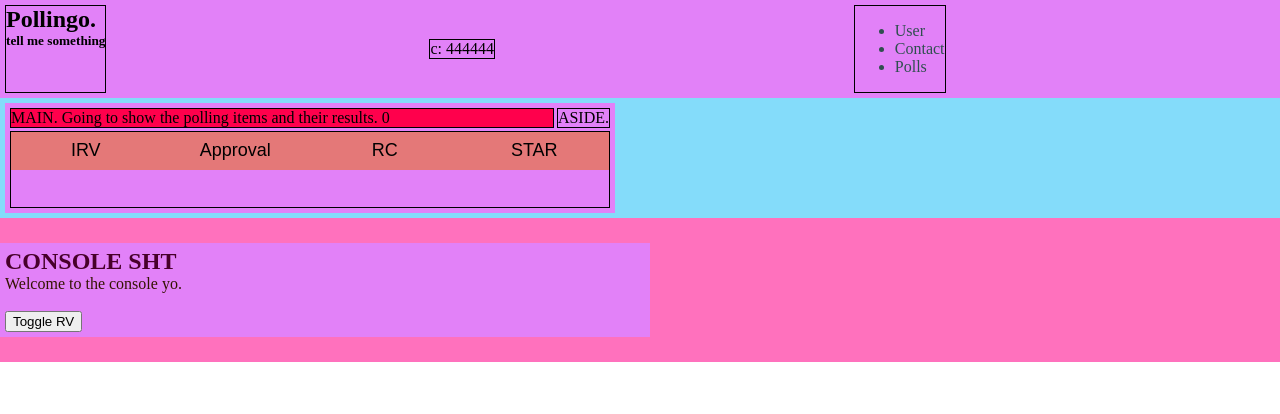
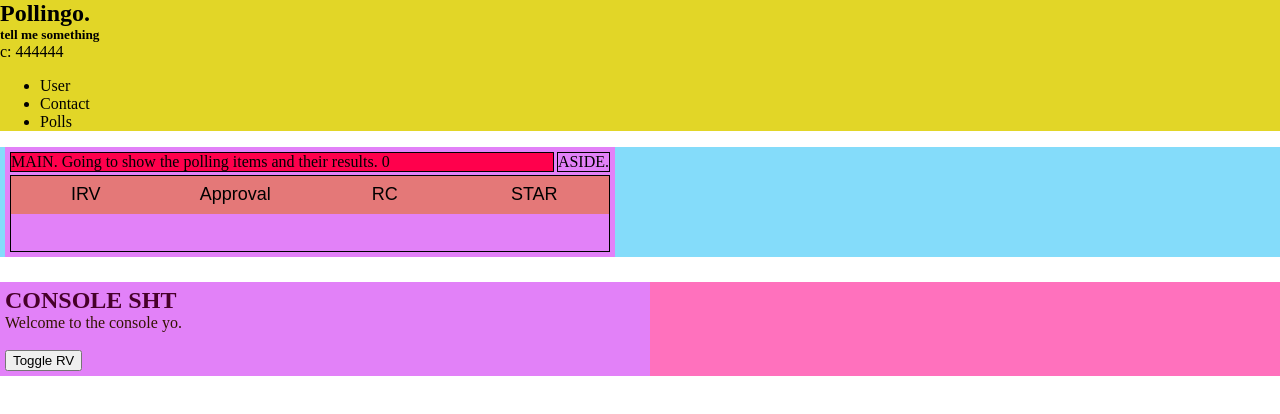
Before and after one commit to el7/Pollingo, a React (Create React App) app in the folder pollingo/: page / in a window 1280 px wide. Shown: the top 414 px of the page. Built offline with nearby package versions, Linux system fonts and the light colour scheme.

Commit message:
restructuring a bit

```diff
--- a/pollingo/src/css/main.css
+++ b/pollingo/src/css/main.css
@@ -12,41 +12,37 @@ body {
   margin: 0;
 }
 
-@media screen and (min-width: 63.9375em) {
-  .grid-main-item-header {
-    grid-area: header;
-  }
-  .grid-main-item-main {
-    grid-area: main;
-    background-color: #007ea8;
-  }
-  .grid-main-item-footer {
+/*
+    Screen Sizes:
+    - min-small
+    - min-medium
+    - min-large
+    - min-extralarge
+    - min-extraextralarge
+*/
+@media screen and (min-width: 39.9375em) {
+  .layoutOne .grid-main-item-footer {
     grid-area: footer;
-    background-color: #c00066;
-  }
-  .grid-main-container {
-    display: grid;
-    grid-template-columns: [col1] 50px [col2] auto [col3] 50px;
-    grid-template-rows: [row1] 100px [row2] 100px [row3] auto;
-    grid-template-areas: "header main main" "header main main" "footer footer footer";
+    background-color: #29091a;
   }
 }
 
-.grid-main-item-header {
+.layoutOne .grid-main-item-header {
   grid-area: header;
+  background-color: #e2d627;
 }
 
-.grid-main-item-main {
+.layoutOne .grid-main-item-main {
   background-color: #84dcfa;
   grid-area: main;
 }
 
-.grid-main-item-footer {
+.layoutOne .grid-main-item-footer {
   grid-area: footer;
   background-color: #ff71bd;
 }
 
-.grid-main-container {
+.layoutOne .grid-main-container {
   display: grid;
   grid-template-columns: [col1] 50px [col2] auto [col3] 50px;
   grid-template-rows: [row1] auto [row2] auto [row3] auto;
@@ -54,43 +50,47 @@ body {
 }
 
 .header-container {
-  background-color: #e281f8;
+  /*
+
+  li {
+    color: darkslategray;
+  }
+
+
   padding: 5px;
+
   display: grid;
   grid-gap: 0.2em;
   grid-template-rows: 1fr;
   grid-template-columns: 1fr 1fr 1fr;
   grid-template-areas: "header main aside";
+
+  header {
+    grid-area: header;
+    background-color: getColor(pb-header-bg-1);
+    border: getSize(pb-border-1);
+    margin: 0px auto 0px 0px;
+  }
+
+  main {
+    grid-area: main;
+    background-color: getColor(pb-header-bg-1);
+    border: getSize(pb-border-1);
+    margin: auto auto auto 0px;
+  }
+
+  aside {
+    grid-area: aside;
+    background-color: getColor(pb-header-bg-1);
+    border: getSize(pb-border-1);
+    margin: auto auto auto 0px;
+  }
+*/
 }
 
 .header-container h2,
 .header-container h5 {
   margin: 0px 0px 0px 0px;
-}
-
-.header-container li {
-  color: darkslategray;
-}
-
-.header-container header {
-  grid-area: header;
-  background-color: #e281f8;
-  border: 1px solid black;
-  margin: 0px auto 0px 0px;
-}
-
-.header-container main {
-  grid-area: main;
-  background-color: #e281f8;
-  border: 1px solid black;
-  margin: auto auto auto 0px;
-}
-
-.header-container aside {
-  grid-area: aside;
-  background-color: #e281f8;
-  border: 1px solid black;
-  margin: auto auto auto 0px;
 }
 
 .console {
--- a/pollingo/src/js/components/consoleComponent.js
+++ b/pollingo/src/js/components/consoleComponent.js
@@ -4,12 +4,12 @@ import "../../css/main.css";
 
 function Console() {
     return (
-        <div className="console">
+        <nav className="console">
             <h2 className="console-name">CONSOLE SHT</h2>
             <p className="console-desc">Welcome to the console yo.</p>
             <br></br>
             <ToggleRankedVoting />
-        </div>
+        </nav>
     )
 }
 
--- a/pollingo/src/js/components/layoutPollingoOne.js
+++ b/pollingo/src/js/components/layoutPollingoOne.js
@@ -13,10 +13,10 @@ function LayoutOne() {
             </div>
 
             <div className="grid-item grid-main-item-main">
-            <PollBox />
+                <PollBox />
             </div>
             <div className="grid-item grid-main-item-footer">
-            <Console />
+                <Console />
             </div>
         </div>
     )
--- a/pollingo/src/scss/4-layout/_layoutOne.scss
+++ b/pollingo/src/scss/4-layout/_layoutOne.scss
@@ -2,9 +2,23 @@
 @import "../1-helpers/_util_functions";
 @import "../1-helpers/_util_mixins";
 
+/*
+    Screen Sizes:
+    - min-small
+    - min-medium
+    - min-large
+    - min-extralarge
+    - min-extraextralarge
+*/
+
+.layoutOne {
   @include screenSizeBp(min-small) {
     // view size small 2/6
     // -------------------
+    .grid-main-item-footer {
+      grid-area: footer;
+      background-color: rgb(41, 9, 26);
+    }
   }
 
   @include screenSizeBp(min-medium) {
@@ -16,47 +30,13 @@
   @include screenSizeBp(min-large) {
     // VIEW large 4/6
     // -------------------
-
-  .grid-main-item-header {
-    grid-area: header;
   }
 
-  .grid-main-item-main {
-    grid-area: main;
-    background-color: rgb(0, 126, 168);
-  }
-
-  .grid-main-item-footer {
-    grid-area: footer;
-    background-color: rgb(192, 0, 102);
-  }
-
-  .grid-main-container {
-    display: grid;
-    grid-template-columns: [col1] 50px [col2] auto [col3] 50px;
-    grid-template-rows: [row1] 100px [row2] 100px [row3] auto;
-    grid-template-areas:
-      "header main main"
-      "header main main"
-      "footer footer footer";
-  }
-}
-
-@include screenSizeBp(min-extralarge) {
-  // VIEW xl 5/6
-  // ----------------
-}
-
-@include screenSizeBp(min-extraextralarge) {
-  // VIEW xxl 6/6
-  // -----------------
-  // not needed
-}
-
-// VIEW small 1/6
+  // VIEW xs 1/6
   //---------------
   .grid-main-item-header {
     grid-area: header;
+    background-color: rgb(226, 214, 39);
   }
 
   .grid-main-item-main {
@@ -78,3 +58,4 @@
       "main main main"
       "footer footer footer";
   }
+}
--- a/pollingo/src/scss/4-layout/_siteHeader.scss
+++ b/pollingo/src/scss/4-layout/_siteHeader.scss
@@ -8,11 +8,19 @@
     margin: 0px 0px 0px 0px;
   }
 
+  @include screenSizeBp(min-small) {
+  }
+
+  @include screenSizeBp(min-medium) {
+  }
+
+  /*
+
   li {
     color: darkslategray;
   }
 
-  background-color: getColor(pb-header-bg-1);
+
   padding: 5px;
 
   display: grid;
@@ -41,4 +49,5 @@
     border: getSize(pb-border-1);
     margin: auto auto auto 0px;
   }
+*/
 }
```
Also changed, not shown: 1 other file (tests, documents, lock files or other folders). Lines whose indentation alone changed are shown as unchanged.
